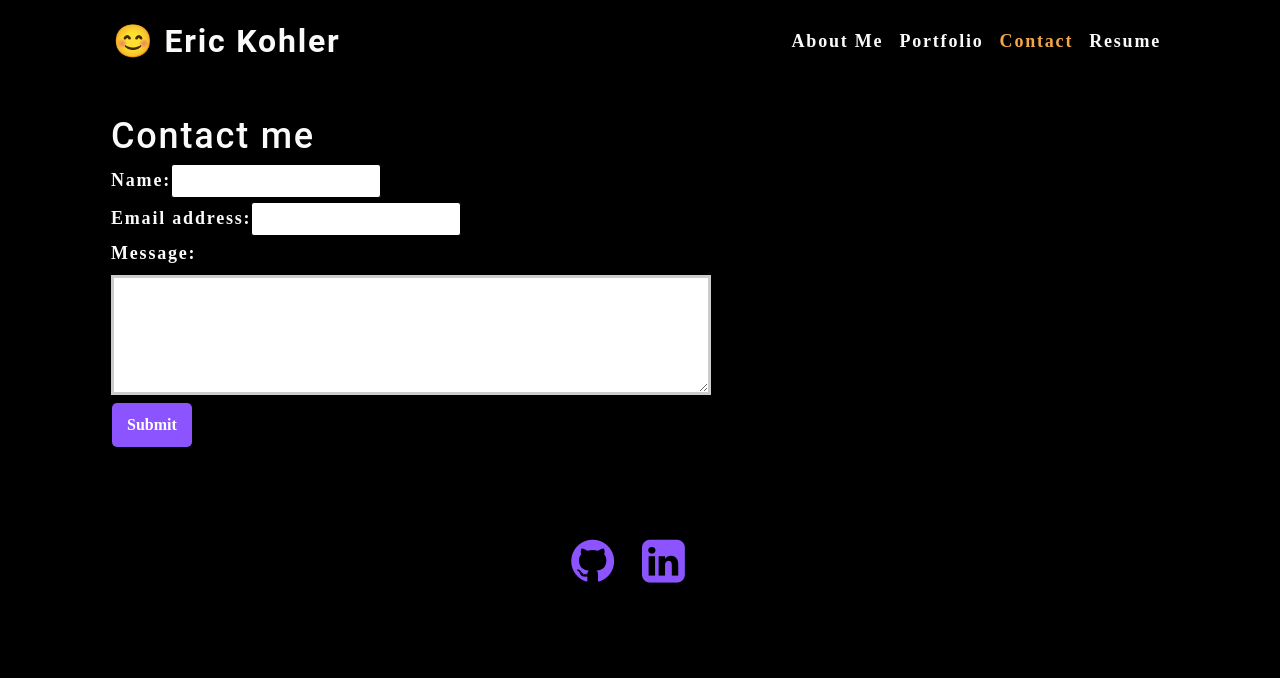
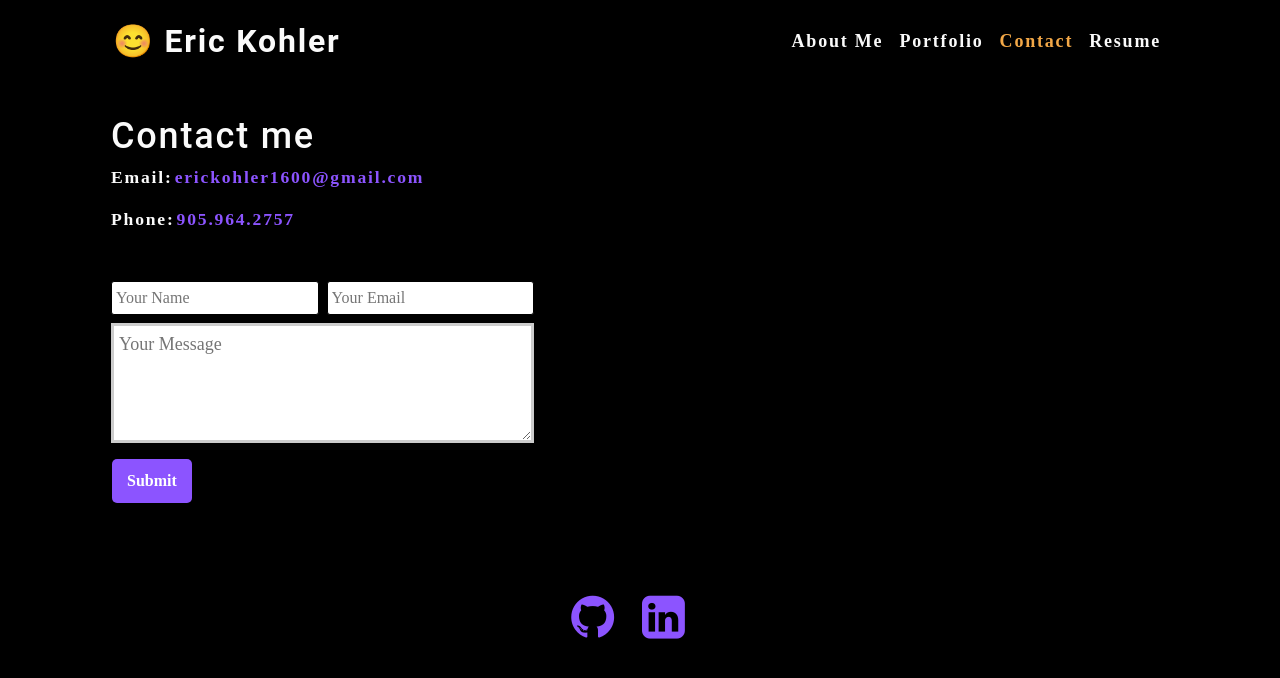
Before and after one commit to eikohler/Portfolio-V2, a React (Create React App) app: page / in a window 1280 px wide. Both pictures are taken after a click on the element "Contact". Shown: the top 678 px of the page. Built offline with nearby package versions, Linux system fonts and the light colour scheme.

Commit message:
update contact form

```diff
--- a/public/index.html
+++ b/public/index.html
@@ -29,7 +29,7 @@
       work correctly both with client-side routing and a non-root public URL.
       Learn how to configure a non-root public URL by running `npm run build`.
     -->
-    <title>React App</title>
+    <title>Eric Kohler</title>
   </head>
   <body>
     <noscript>You need to enable JavaScript to run this app.</noscript>
--- a/src/components/Contact/index.jsx
+++ b/src/components/Contact/index.jsx
@@ -36,24 +36,27 @@ function ContactForm() {
     return (
         <section>
           <h1>Contact me</h1>
-          <form id="contact-form" onSubmit={handleSubmit}>
-          <div>
-            <label htmlFor="name">Name:</label>
-            <input type="text" defaultValue={name} onBlur={handleChange} name="name" />
-            </div>
-            <div>
-            <label htmlFor="email">Email address:</label>
-            <input type="email" defaultValue={email} name="email" onBlur={handleChange} />
-            </div>
-            <div>
-            <label htmlFor="message">Message:</label>
-            <textarea name="message" defaultValue={message} onBlur={handleChange} rows="5" />
-            </div>
+          <p>Email:<a href="mailto:erickohler1600@gmail.com">erickohler1600@gmail.com</a></p>
+          <p>Phone:<a href="tel:9059642757">905.964.2757</a></p>
+          <form className="mt-5" id="contact-form" onSubmit={handleSubmit}>
+        <div className='container-fluid'>
+            <section className='row mb-2'>
+                <div className='col-6 p-0 pr-1'>
+                    <input className="w-100" placeholder="Your Name" type="text" defaultValue={name} onBlur={handleChange} name="name" />
+                </div>
+                <div className='col-6 p-0 pl-1'>
+                    <input className="w-100" placeholder="Your Email" type="email" defaultValue={email} name="email" onBlur={handleChange} />
+                </div>
+                <div className='mt-2 col-12 p-0'>
+                    <textarea className="w-100" placeholder="Your Message" name="message" defaultValue={message} onBlur={handleChange} rows="5" />
+                </div>
             {errorMessage && (
                 <div>
                     <p className="error-text">{errorMessage}</p>
                 </div>
             )}
+            </section>
+        </div>
             <button type="submit">Submit</button>
           </form>
         </section>
--- a/src/components/PhotoList/index.jsx
+++ b/src/components/PhotoList/index.jsx
@@ -59,7 +59,7 @@ function PhotoList(){
         )}
         <div className="row">
           {photos.map((image, i) => (
-            <div className='col-6 px-3'>
+            <div className='col-6 px-3' key={image.name}>
               <img
                 src={require(`../../assets/portfolio-images/${i}.jpg`)}
                 alt={image.name}
--- a/src/components/Resume/index.jsx
+++ b/src/components/Resume/index.jsx
@@ -4,7 +4,7 @@ function Resume() {
   return (
     <div className='links'>
       <a href="https://my.indeed.com/p/xqeac6x" target="_blank" rel="noopener noreferrer">
-      <i class="fa fa-file-text-o"></i> Resume</a>
+      <i className="fa fa-file-text-o"></i> Resume</a>
       <h3 className='mt-5'>Proficiencies</h3>
       <ul className='dots'>
         <li>
--- a/src/index.css
+++ b/src/index.css
@@ -235,6 +235,7 @@ textarea {
   height: 300px;
   margin-bottom: 50px;
   cursor: pointer;
+  object-fit: cover;
 }
 
 .modalBackdrop {
```
Also changed, not shown: src/assets/cover/cover-image.jpg (deleted), 1 other file (tests, documents, lock files or other folders).
